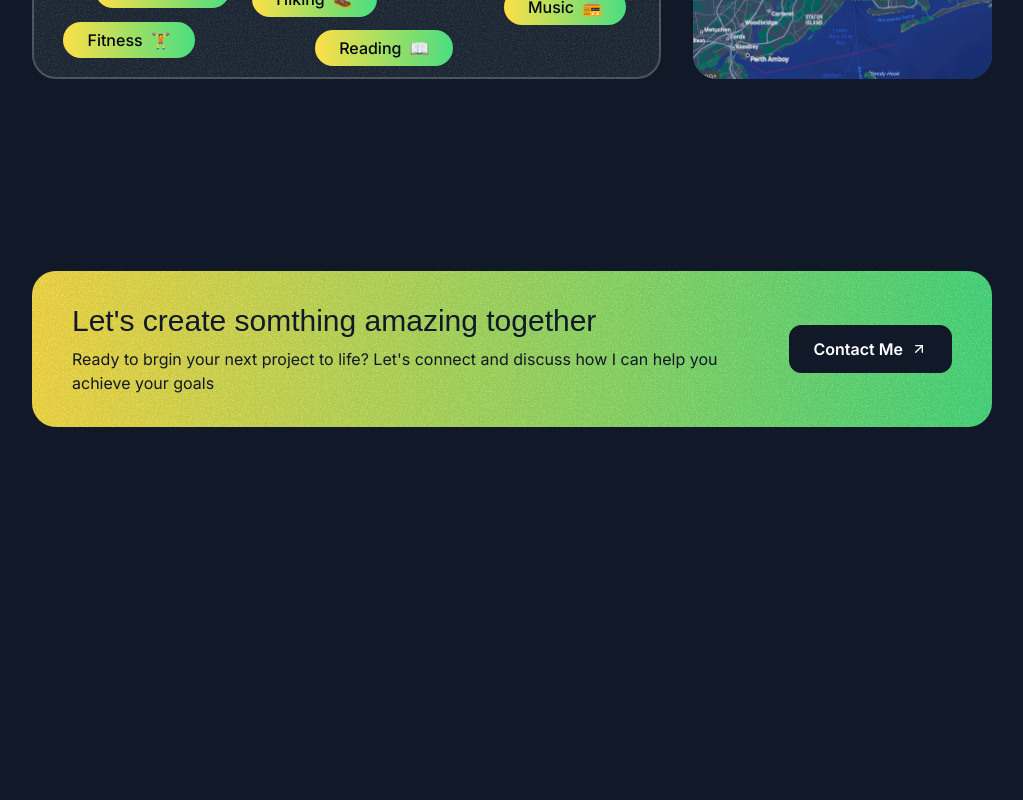
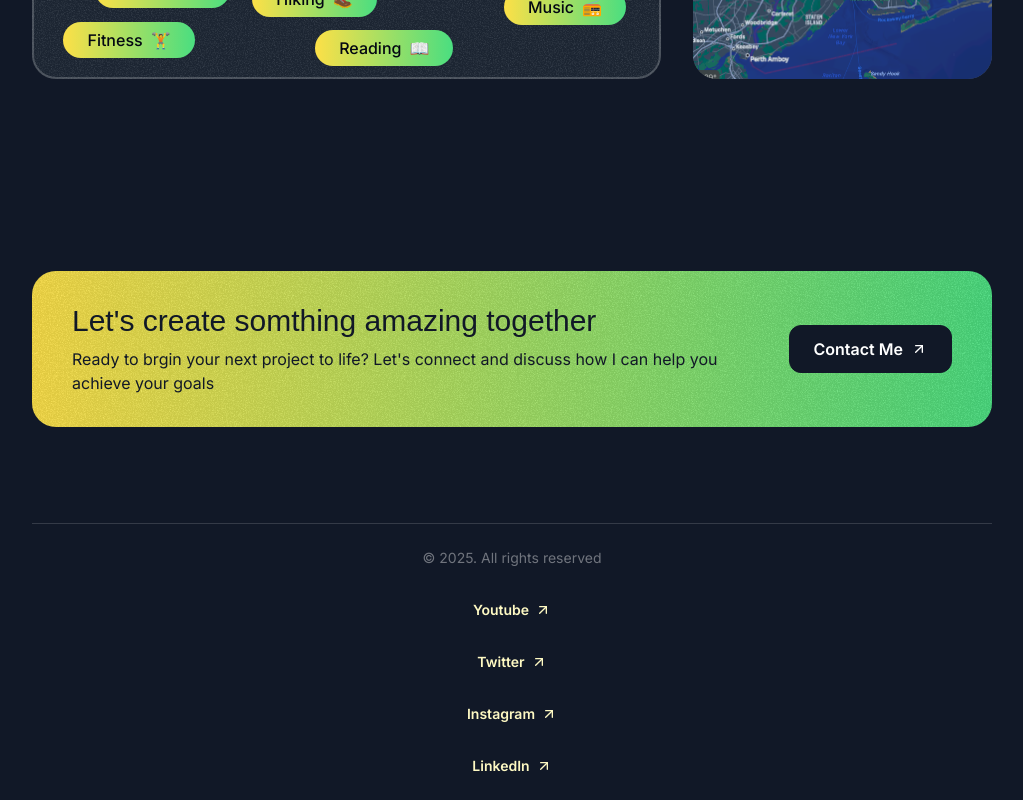
Before and after one commit to abhishekdam/abhishekdam.github.io, a Next.js app in the folder starter-template/: page / in a window 1280 px wide. Shown: the part 4841-5641 px from the top of the page, without its empty margins (128-1151 px from the left). Before the commit the page ends 5364 px from the top, so only its background shows below. Built offline with nearby package versions, Linux system fonts and the light colour scheme; a web font is replaced by a local one.

Commit message:
footter done skeleton

```diff
--- a/starter-template/src/app/page.tsx
+++ b/starter-template/src/app/page.tsx
@@ -1,5 +1,6 @@
 import { AboutSection } from "@/sections/About";
 import { ContactSection } from "@/sections/Contact";
+import { Footer } from "@/sections/Footer";
 import { Header } from "@/sections/Header";
 import { HeroSection } from "@/sections/Hero";
 import { ProjectsSection } from "@/sections/Projects";
@@ -16,6 +17,7 @@
       <TestimonialsSection />
       <AboutSection />
       <ContactSection />
+      <Footer />
     </div>
   );
 }
--- a/starter-template/src/sections/Contact.tsx
+++ b/starter-template/src/sections/Contact.tsx
@@ -15,10 +15,10 @@
           <div className="flex flex-col md:flex-row gap-8 md:gap-16 items-center">
             <div>
               <h2 className="font-serif text-2xl md:text-3xl">
-                Let's create somthing amazing together
+                Let&apos;s create somthing amazing together
               </h2>
               <p className="text-sm md:text-base mt-2">
-                Ready to brgin your next project to life? Let's connect and
+                Ready to brgin your next project to life? Let&apos;s connect and
                 discuss how I can help you achieve your goals
               </p>
             </div>
--- a/starter-template/src/sections/Footer.tsx
+++ b/starter-template/src/sections/Footer.tsx
@@ -1,3 +1,44 @@
+import ArrowUpRighIcon from "@/assets/icons/arrow-up-right.svg";
+
+const footerLinks = [
+  {
+    title: "Youtube",
+    href: "#",
+  },
+  {
+    title: "Twitter",
+    href: "#",
+  },
+  {
+    title: "Instagram",
+    href: "#",
+  },
+  {
+    title: "LinkedIn",
+    href: "#",
+  },
+];
+
 export const Footer = () => {
-  return <div>Footer Section</div>;
+  return (
+    <footer>
+      <div className="container">
+        <div className="border-t border-white/15 py-6 text-sm flex flex-col items-center gap-8">
+          <div className="text-white/40">&copy; 2025. All rights reserved</div>
+          <nav className="flex flex-col items-center gap-8">
+            {footerLinks.map((link) => (
+              <a
+                href="#"
+                key={link.title}
+                className="inline-flex items-center gap-1.5 "
+              >
+                <span className="font-semibold">{link.title}</span>
+                <ArrowUpRighIcon className="size-4" />
+              </a>
+            ))}
+          </nav>
+        </div>
+      </div>
+    </footer>
+  );
 };
```
